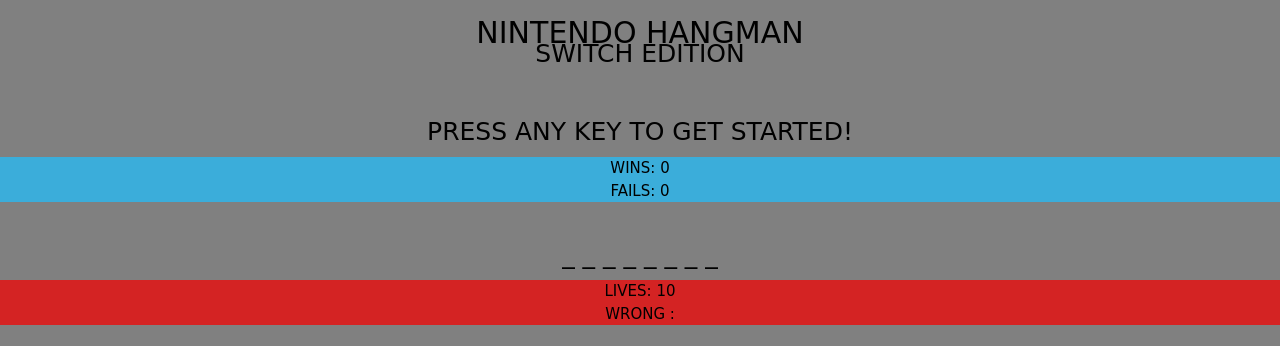
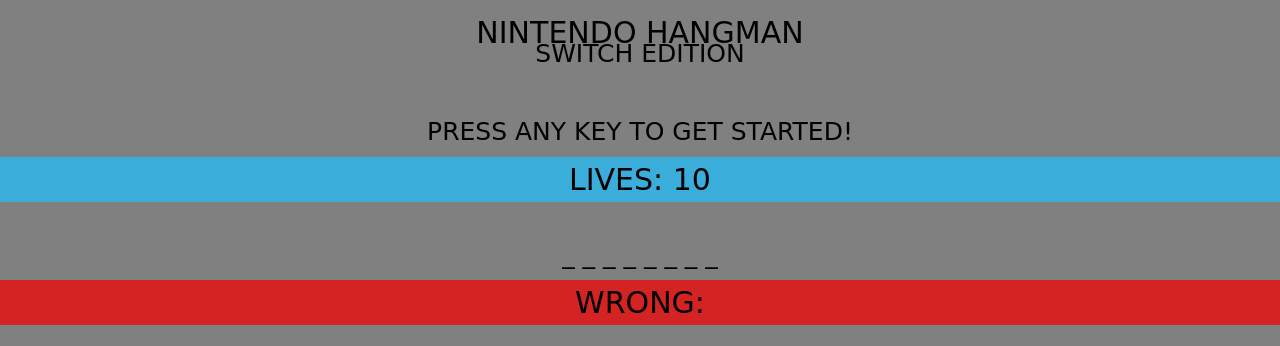
Before and after one commit to scashmore/Susan-Ashmore-prework, a plain HTML site: page Module-2_Assessment/index.html in a window 1280 px wide. Shown: the top 346 px of the page. Drawn offline with Linux system fonts and the light colour scheme; grey boxes are pictures that could not be loaded; a web font is replaced by a local one.

Commit message:
hangman java

```diff
--- a/Module-2_Assessment/assests/css/style.css
+++ b/Module-2_Assessment/assests/css/style.css
@@ -33,26 +33,18 @@ h3 {
 .box1 {
     background-color: rgb(59, 173, 218);
     font-family: 'Yeon Sung', cursive;
-    font-size: 15px;
+    font-size: 30px;
 }
-.box2 {
-    background-color: rgb(59, 173, 218);
-    font-family: 'Yeon Sung', cursive;
-    font-size: 15px;
-}
-.box3{
+
+.box2{
 
     color: black;
     font-family: 'Yeon Sung', cursive;
     font-size: 20px;
 }
-.box4 {
+
+.box3 {
     background-color: rgb(212, 35, 35);
     font-family: 'Yeon Sung', cursive;
-    font-size: 15px;
+    font-size: 30px;
 }
-.box5 {
-    background-color: rgb(212, 35, 35);
-    font-family: 'Yeon Sung', cursive;
-    font-size: 15px;
-}
--- a/Module-2_Assessment/assests/javascript/game.js
+++ b/Module-2_Assessment/assests/javascript/game.js
@@ -12,8 +12,6 @@ var underright =[];
 var wrongletters = [];
 //Counter
 var correctguesscount = 0;
-var wincount = 0;
-var losecount = 0;
 var guessesleft = 10;
 function reset()
 {
@@ -63,8 +61,6 @@ function start()
 //HTML
 document.getElementById('underscore').innerHTML = underright.join(' ');
 document.getElementById('lives').innerHTML = guessesleft;
-document.getElementById('wins').innerHTML = wincount;
-document.getElementById('fails').innerHTML = losecount;
 document.getElementById('wrongletters').innerHTML = wrongletters;
 
 function compareletters(userKey)
@@ -100,7 +96,6 @@ function winlose()
     if(correctguesscount === underscores)
     {
 
-    document.getElementById('wins').innerHTML = wincount
     alert('Congradulations! You succeeded!');
     //display image when we get  there....
     reset();
@@ -108,8 +103,6 @@ function winlose()
 
     else if(guessesleft === 0)
     {
-        losecount++;
-        document.getElementById('fails').innerHTML = losecount;
         alert('You died');
         reset();
 
--- a/Module-2_Assessment/index.html
+++ b/Module-2_Assessment/index.html
@@ -20,13 +20,12 @@
   <h2>Press any key to get started!</h2>
 </header>
 <br>
-<div class="box1">Wins: <span id="wins"></span></div>
-<div class="box2">Fails: <span id="fails"></span></div>
+<div class="box1">Lives: <span id="lives"></span></div>
 <br>
-<div class="box3"><h3 id="underscore">_ _ _</h3></div>
+<div class="box2"><h3 id="underscore">_ _ _</h3></div>
 <br>
-<div class="box4">Lives: <span id="lives"></span></div>
-<div class="box5">Wrong : <span id="wrongletters"></span></div>
+
+<div class="box3">Wrong: <span id="wrongletters"></span></div>
 <br>
 <img src="assests/images/Nintendo_Switch.jpg" style="width:450px; height:250px; border: 5px inset black;">
 </body>
```
Also changed, not shown: 1 other file.
